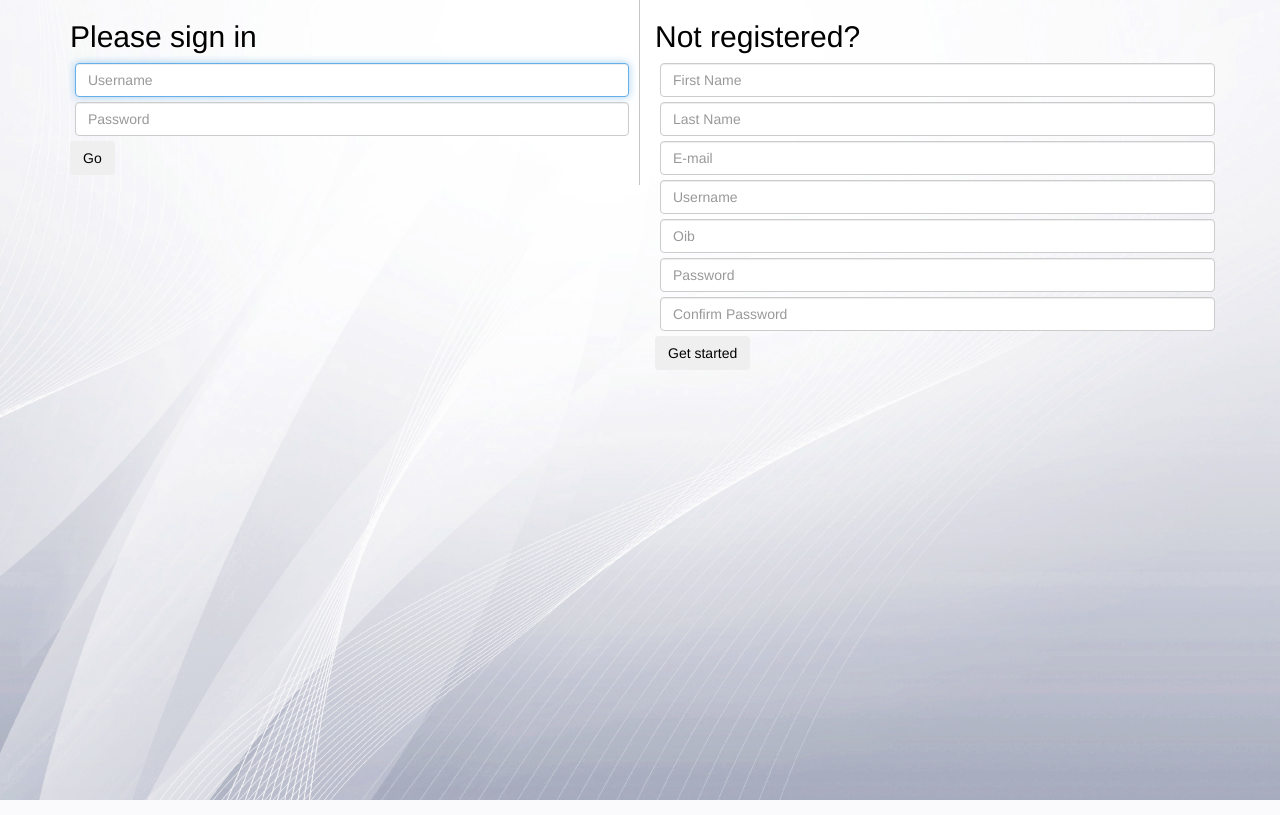
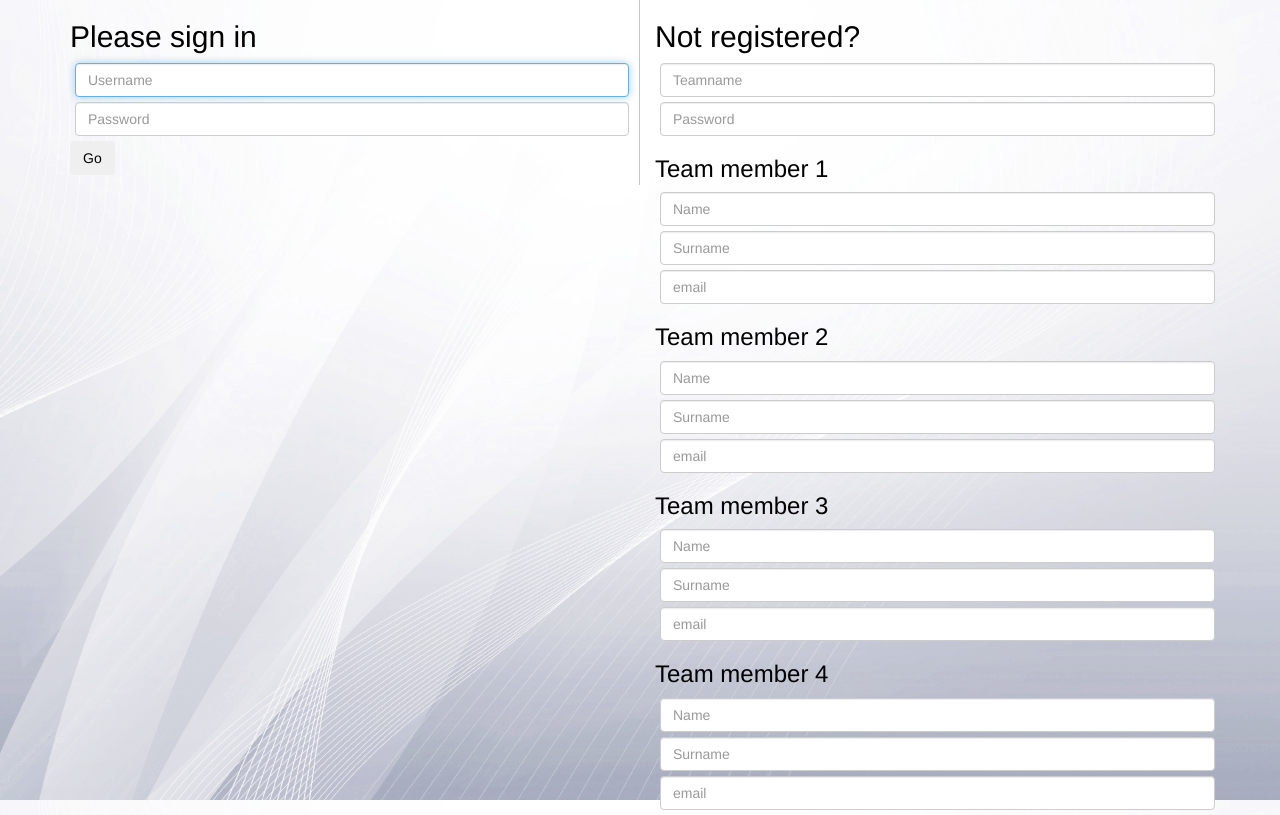
Before and after one commit to skuxy/hackaton_entry_task, a Django app: page / in a window 1280 px wide. Run offline with Django 3.2, Linux system fonts and the light colour scheme; some libraries are stand-ins or nearby versions.

Commit message:
form fields fixed

```diff
--- a/hackaton/templates/index.html
+++ b/hackaton/templates/index.html
@@ -26,14 +26,12 @@
         <div class="row">
           <div class="col-md-6" id="columnWithBorder">
             <h2>Please sign in</h2>
-              <form class="form-signin" action="{% url 'register' %}" method="post">
+              <form class="form-signin" action="" method="post">
                   {% csrf_token %}
-                <label for="username" class="sr-only">Email address</label>
-                <input type="username" name="username" id="username" class="form-control" placeholder="Username" required autofocus>
-                <label for="password" class="sr-only">Password</label>
-                <input type="password" name="password" id="password" class="form-control" placeholder="Password" required>
+                <input type="username" name="Teamname" id="username" class="form-control" placeholder="Username" required autofocus>
+                <input type="password" name="Password" id="password" class="form-control" placeholder="Password" required>
 
-                     <p><button class="btn btn-secondary" role="button" type="submit">Go</button></p>
+                  <p><button class="btn btn-secondary" role="button" type="submit">Go</button></p>
 
               </form>
 
@@ -43,27 +41,29 @@
             <h2>Not registered?</h2>
               <form class="form-register" action="{% url 'register' %}" method="post">
                   {% csrf_token %}
-                <label for="inputFirstName"  class="sr-only">First Name</label>
-                <input type="text" name="firstname" id="inputFirstName" class="form-control" placeholder="First Name" required>
+                <input type="text" name="Teamname" id="inputFirstName" class="form-control" placeholder="Teamname" required>
 
-                <label for="inputLastName" class="sr-only">Last Name</label>
-                <input type="text" name="lastname" id="inputLastName" class="form-control" placeholder="Last Name" required>
+                <input type="password" name="Password" id="inputLastName" class="form-control" placeholder="Password" required>
 
-                  <label for="inputEmail" class="sr-only">E-mail</label>
-                <input type="email" name="email" id="inputEmail" class="form-control" placeholder="E-mail" required>
+                  <h3>Team member 1</h3>
+                <input type="text" name="name1" id="inputName1" class="form-control" placeholder="Name" required>
+                <input type="text" name="surname1" id="inputSurname1" class="form-control" placeholder="Surname" required autofocus>
+                <input type="email" name="emil1" id="email1" class="form-control" placeholder="email" required autofocus>
 
-                <label for="inputUsername" class="sr-only">Username</label>
-                <input type="text" name="username" id="inputUsername" class="form-control" placeholder="Username" minlength="5" required autofocus>
+                  <h3>Team member 2</h3>
+                <input type="text" name="name2" id="inputName2" class="form-control" placeholder="Name" required>
+                <input type="text" name="surname1" id="inputSurname2" class="form-control" placeholder="Surname" required autofocus>
+                <input type="email" name="emil1" id="email2" class="form-control" placeholder="email" required autofocus>
 
-                  <label for="oib" class="sr-only">Username</label>
-                <input type="text" name="oib" id="oib" class="form-control" placeholder="Oib" required autofocus maxlength="11" min="11">
+                  <h3>Team member 3</h3>
+                <input type="text" name="name3" id="inputName3" class="form-control" placeholder="Name" required>
+                <input type="text" name="surname3" id="inputSurname3" class="form-control" placeholder="Surname" required autofocus>
+                <input type="email" name="emil3" id="email3" class="form-control" placeholder="email" required autofocus>
 
-                <label for="inputPassword" class="sr-only">Password</label>
-                <input type="password" name="password" id="inputPassword" class="form-control" placeholder="Password" required minlength="8">
-
-                <label for="inputConfirmPassword" class="sr-only">Confirm Password</label>
-                <input type="password" name="pass_confirm" id="inputConfirmPassword" class="form-control" placeholder="Confirm Password" required minlength="8">
-                  <p><button class="btn btn-secondary" type="submit" role="button">Get started</button></p>
+                  <h3>Team member 4</h3>
+                <input type="text" name="name3" id="inputName4" class="form-control" placeholder="Name" required>
+                <input type="text" name="surname3" id="inputSurname4" class="form-control" placeholder="Surname" required autofocus>
+                <input type="email" name="emil3" id="email4" class="form-control" placeholder="email" required autofocus>
 
                 </form>
 
```
